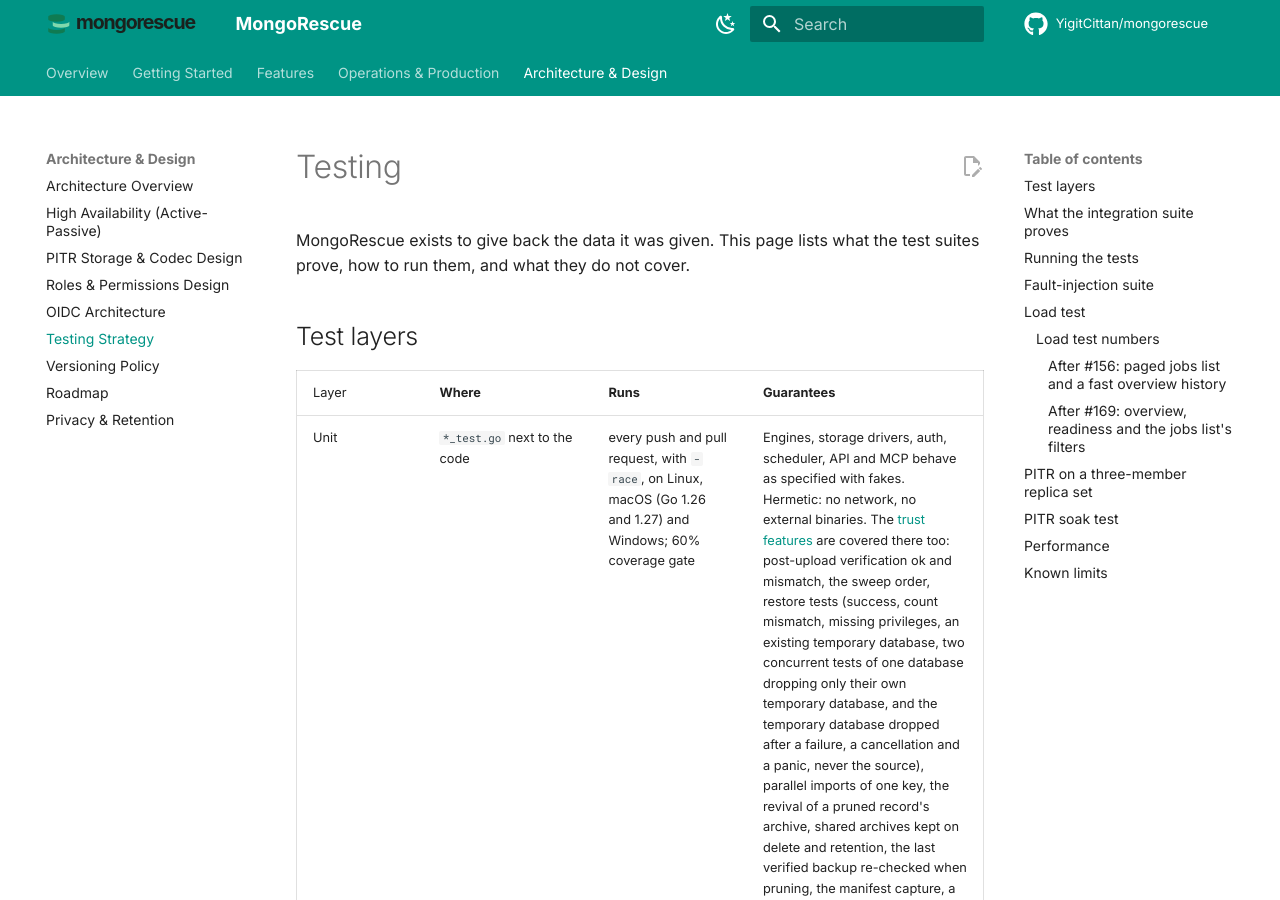
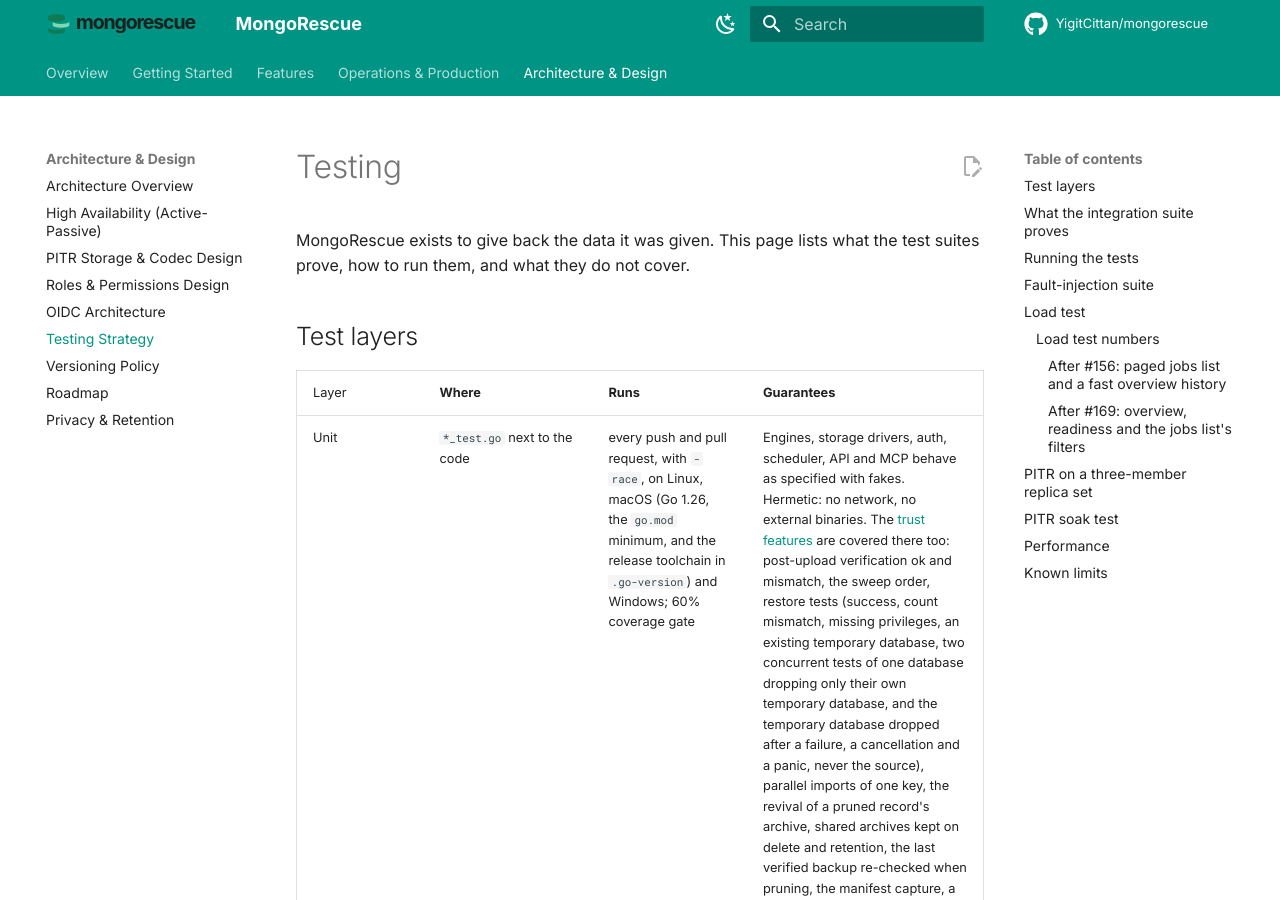
Before and after one commit to YigitCittan/mongorescue, an MkDocs documentation site: the page built from docs/testing.md, in a window 1280 px wide and 900 px high. Built offline with MkDocs 1.6.1 and Material for MkDocs 9.7.7, drawn with Linux system fonts in a browser that asks for light colours; comment, search, counter and statistics services are not loaded.

Commit message:
ci: use one Go toolchain source of truth and pin govulncheck
Add .go-version (1.27.3), read by every workflow via setup-go
go-version-file (release, desktop, CodeQL, nightly, sso, security) and passed
to the Dockerfile as the GO_VERSION build arg. The CI test matrix keeps the
go.mod minimum (1.26.x) next to a "release" cell from .go-version.

scripts/check-go-version.sh, run in the CI security job, fails when the
Dockerfile default, a workflow or the govulncheck pin disagree. govulncheck
is pinned to v1.9.0 in ci.yml and the Makefile instead of @latest.

Closes #221

Co-Authored-By: Claude Opus 5.5 <noreply@anthropic.com>
Signed-off-by: Yigit Cittan <110293872+YigitCittan@users.noreply.github.com>

```diff
--- a/docs/testing.md
+++ b/docs/testing.md
@@ -6,7 +6,7 @@ MongoRescue exists to give back the data it was given. This page lists what the
 
 | Layer | Where | Runs | Guarantees |
 | :--- | :--- | :--- | :--- |
-| Unit | `*_test.go` next to the code | every push and pull request, with `-race`, on Linux, macOS (Go 1.26 and 1.27) and Windows; 60% coverage gate | Engines, storage drivers, auth, scheduler, API and MCP behave as specified with fakes. Hermetic: no network, no external binaries. The [trust features](verification.md) are covered there too: post-upload verification ok and mismatch, the sweep order, restore tests (success, count mismatch, missing privileges, an existing temporary database, two concurrent tests of one database dropping only their own temporary database, and the temporary database dropped after a failure, a cancellation and a panic, never the source), parallel imports of one key, the revival of a pruned record's archive, shared archives kept on delete and retention, the last verified backup re-checked when pruning, the manifest capture, a retention preview that equals the actual deletion, pins respected by retention and deletion, storage drift (orphans, import, missing) and the route scope matrix. |
+| Unit | `*_test.go` next to the code | every push and pull request, with `-race`, on Linux, macOS (Go 1.26, the `go.mod` minimum, and the release toolchain in `.go-version`) and Windows; 60% coverage gate | Engines, storage drivers, auth, scheduler, API and MCP behave as specified with fakes. Hermetic: no network, no external binaries. The [trust features](verification.md) are covered there too: post-upload verification ok and mismatch, the sweep order, restore tests (success, count mismatch, missing privileges, an existing temporary database, two concurrent tests of one database dropping only their own temporary database, and the temporary database dropped after a failure, a cancellation and a panic, never the source), parallel imports of one key, the revival of a pruned record's archive, shared archives kept on delete and retention, the last verified backup re-checked when pruning, the manifest capture, a retention preview that equals the actual deletion, pins respected by retention and deletion, storage drift (orphans, import, missing) and the route scope matrix. |
 | Security | unit tests in `internal/auth`, `internal/server`, `internal/notify`, `internal/redact`, `internal/storage`, `internal/secretbox`; every integration test | every push and pull request | Credentials never reach logs, errors, records or API responses; path traversal is refused; sessions, CSRF, scopes and login throttling hold; secrets are sealed at rest. The integration tests use a random MongoDB password and fail if it appears anywhere. |
 | Fuzz | `Fuzz*` targets, `make fuzz`; ClusterFuzzLite (`.clusterfuzzlite/`, `.github/workflows/cflite.yml`) | nightly, `make fuzz FUZZTIME=2m` (the job fails if the target is missing); ClusterFuzzLite with libFuzzer on pull requests that change Go code (5 minutes across the affected targets), a daily hour of batch fuzzing with a kept corpus and weekly corpus pruning | Parsers of untrusted input do not panic or misbehave on arbitrary bytes. |
 | Integration | `internal/integration`, `integration` build tag | every push and pull request, MongoDB 5.0, 6.0, 7.0 and 8.0, each standalone and as a single-node replica set (which runs the point-in-time recovery tests), MinIO and LocalStack, Database Tools 100.12.2 and, on the 8.0 replica set, 100.19.1 | Real `mongodump`/`mongorestore` against a real server and real S3 implementations; see below. |
```
Also changed, not shown: CHANGELOG.md (+3 -0 lines), CONTRIBUTING.md (+3 -3 lines), README.md (+1 -1 lines), 12 other files.
